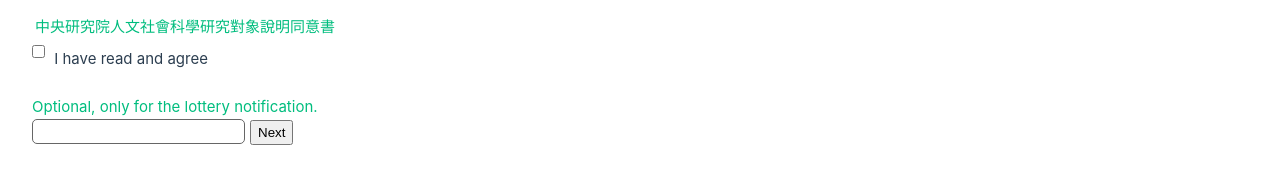
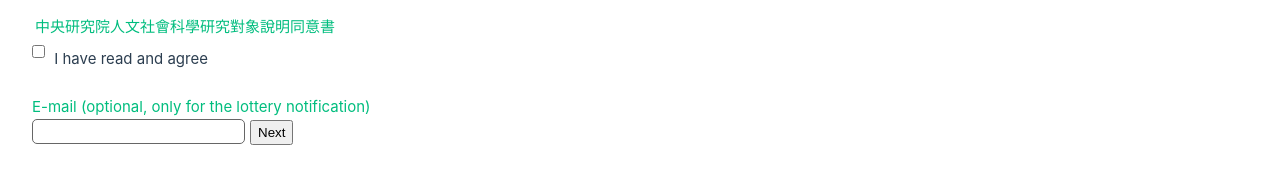
Before and after one commit to itsnickchiu/revp-user-study, a Vue app: page / in a window 1280 px wide. Shown: the part 573-742 px from the top of the page. Built offline with nearby package versions, Linux system fonts and the light colour scheme.

Commit message:
fix typo

```diff
--- a/src/App.vue
+++ b/src/App.vue
@@ -177,7 +177,7 @@
           </template>
           <template v-else>
             <!-- Please enter your email to get started. -->
-            Optional, only for the lottery notification.
+            E-mail (optional, only for the lottery notification)
           </template>
         </label>
 
```
